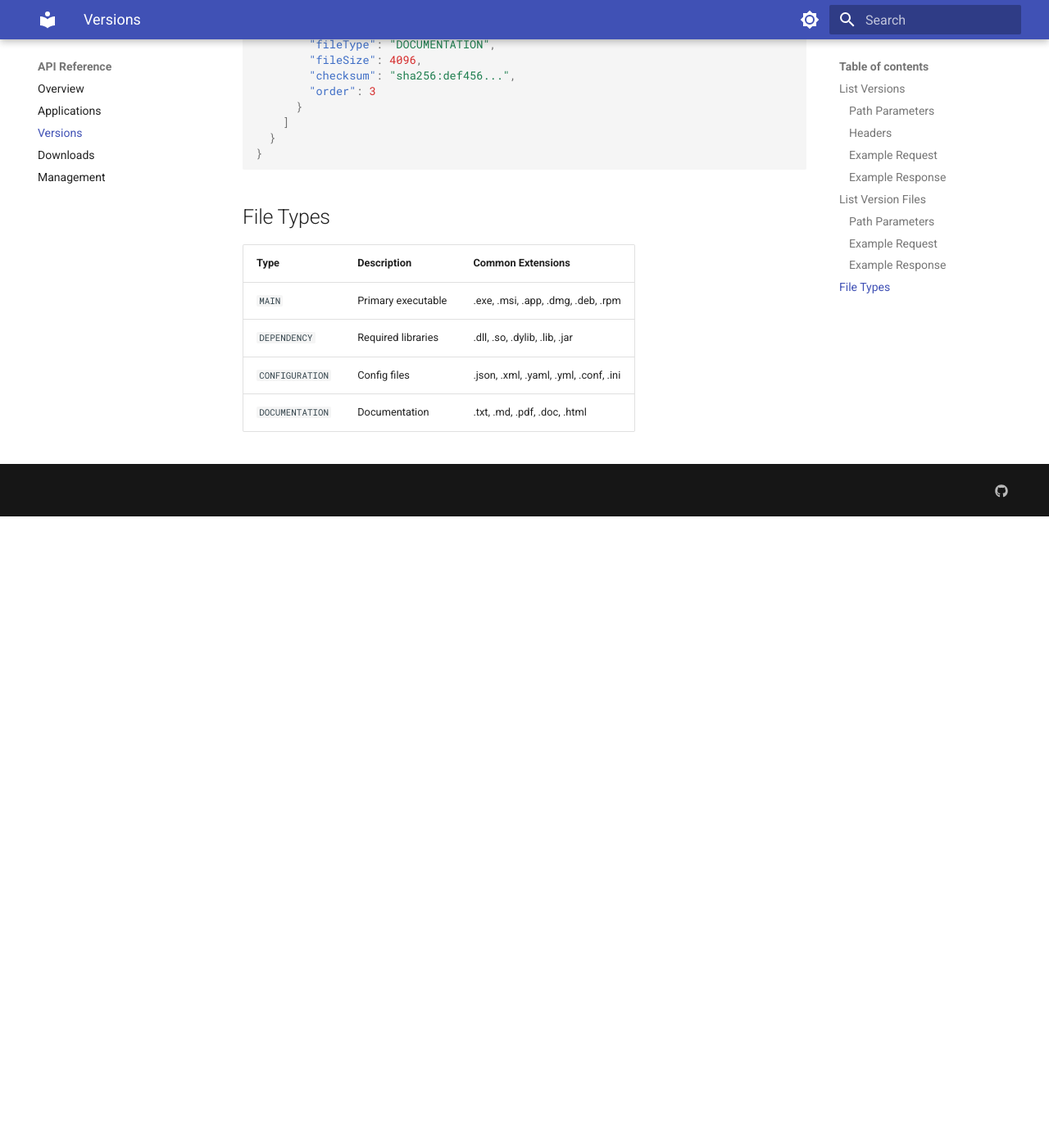
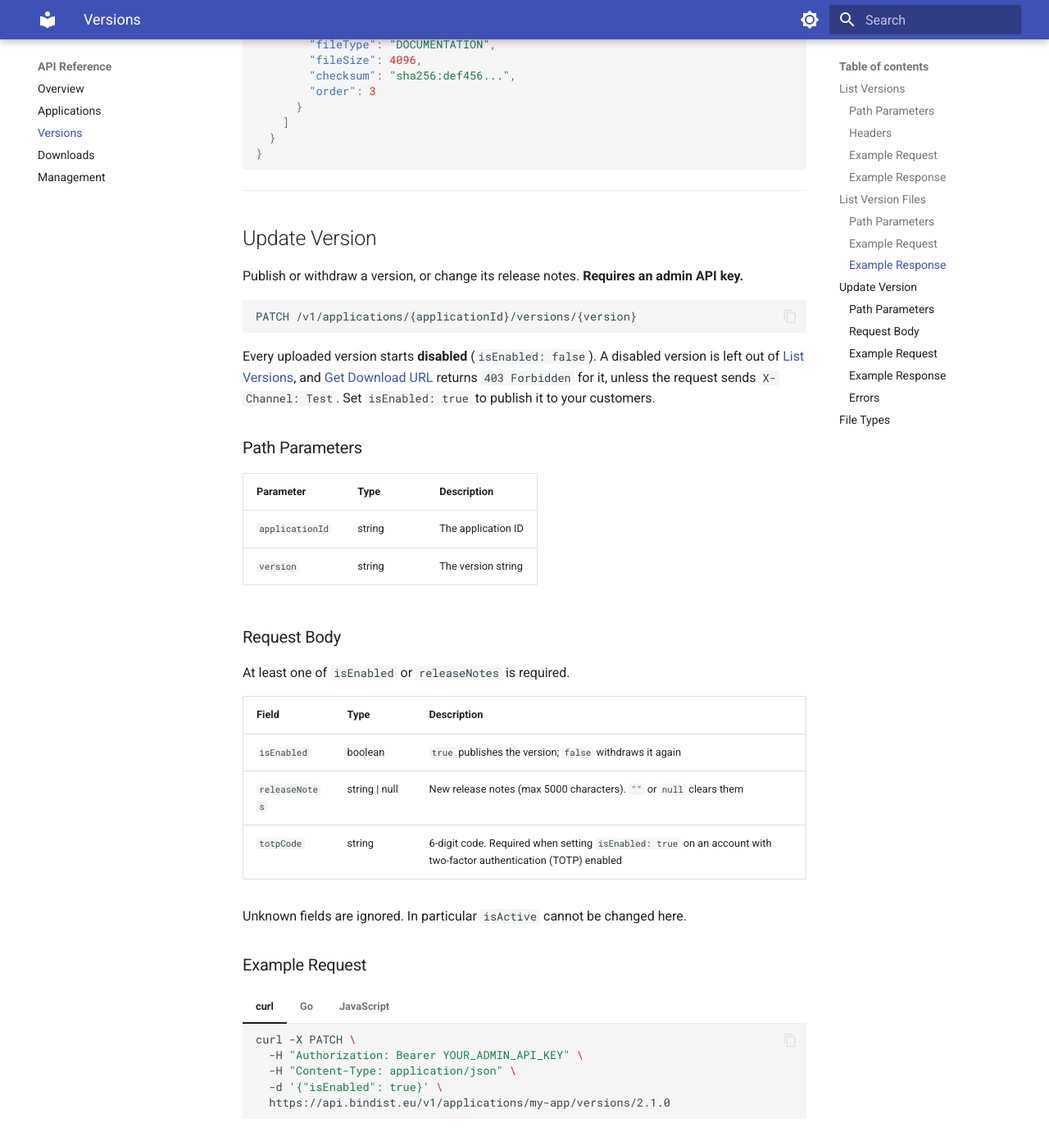
Before and after one commit to BinDist/bindist-docs, an MkDocs documentation site: the page built from docs/api/versions.md, in a window 1280 px wide and 1400 px high, scrolled down 2714 px. Shown: the top 1392 px of the window at 82% size. Built offline with MkDocs 1.6.1 and Material for MkDocs 9.7.7, drawn with Linux system fonts in a browser that asks for light colours; before the commit the page ends 3344 px from its top, so only the background shows below that; some of the changed text lies outside the part shown.

Commit message:
Document enabling a version after upload (#3)

````diff
--- a/docs/api/versions.md
+++ b/docs/api/versions.md
@@ -1,6 +1,6 @@
 # Versions API
 
-Endpoints for listing versions and version files.
+Endpoints for listing versions and version files, and for publishing a version.
 
 ## List Versions
 
@@ -184,6 +184,95 @@ GET /v1/applications/{applicationId}/versions/{version}/files
 }
 ```
 
+---
+
+## Update Version
+
+Publish or withdraw a version, or change its release notes. **Requires an admin API key.**
+
+```
+PATCH /v1/applications/{applicationId}/versions/{version}
+```
+
+Every uploaded version starts **disabled** (`isEnabled: false`). A disabled version is
+left out of [List Versions](#list-versions), and
+[Get Download URL](downloads.md#get-download-url) returns `403 Forbidden` for it, unless
+the request sends `X-Channel: Test`. Set `isEnabled: true` to publish it to your customers.
+
+### Path Parameters
+
+| Parameter | Type | Description |
+|-----------|------|-------------|
+| `applicationId` | string | The application ID |
+| `version` | string | The version string |
+
+### Request Body
+
+At least one of `isEnabled` or `releaseNotes` is required.
+
+| Field | Type | Description |
+|-------|------|-------------|
+| `isEnabled` | boolean | `true` publishes the version; `false` withdraws it again |
+| `releaseNotes` | string \| null | New release notes (max 5000 characters). `""` or `null` clears them |
+| `totpCode` | string | 6-digit code. Required when setting `isEnabled: true` on an account with two-factor authentication (TOTP) enabled |
+
+Unknown fields are ignored. In particular `isActive` cannot be changed here.
+
+### Example Request
+
+=== "curl"
+
+    ```bash
+    curl -X PATCH \
+      -H "Authorization: Bearer YOUR_ADMIN_API_KEY" \
+      -H "Content-Type: application/json" \
+      -d '{"isEnabled": true}' \
+      https://api.bindist.eu/v1/applications/my-app/versions/2.1.0
+    ```
+
+=== "Go"
+
+    ```go
+    enabled := true
+    _, err := admin.UpdateVersion(ctx, "my-app", "2.1.0",
+        bindist.UpdateVersionOptions{IsEnabled: &enabled})
+    ```
+
+=== "JavaScript"
+
+    ```typescript
+    await client.updateVersion('my-app', '2.1.0', { isEnabled: true });
+    ```
+
+### Example Response
+
+```json
+{
+  "success": true,
+  "data": {
+    "message": "Version updated successfully",
+    "applicationId": "my-app",
+    "version": "2.1.0",
+    "releaseNotes": "Bug fixes and performance improvements",
+    "isActive": true,
+    "isEnabled": true,
+    "updatedAt": "2025-01-10T10:05:00Z"
+  }
+}
+```
+
+Enabling or disabling a version is recorded in the audit log as `VERSION_PROMOTED` /
+`VERSION_DEMOTED`.
+
+### Errors
+
+| Status | Cause |
+|--------|-------|
+| `400` | No update fields provided, invalid body, or `totpCode` missing while TOTP is enabled |
+| `401` | Invalid `totpCode` |
+| `403` | The API key is not an admin key |
+| `404` | Application or version not found |
+
 ## File Types
 
 | Type | Description | Common Extensions |
````
Also changed, not shown: docs/api/overview.md (+1 -0 lines), docs/getting-started/quick-start.md (+18 -0 lines), docs/guides/uploading.md (+41 -0 lines).
